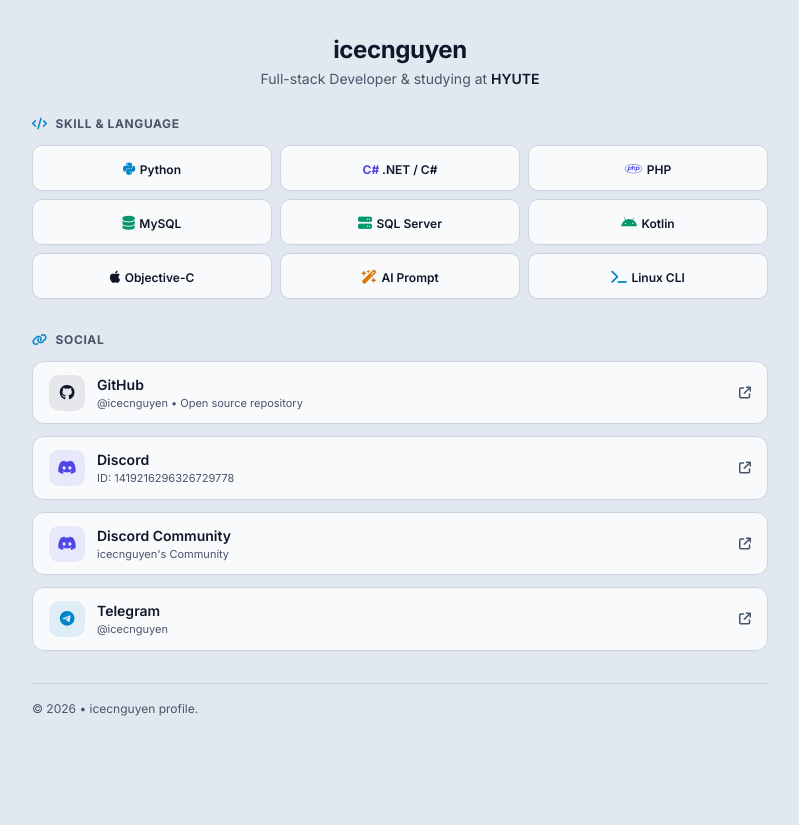
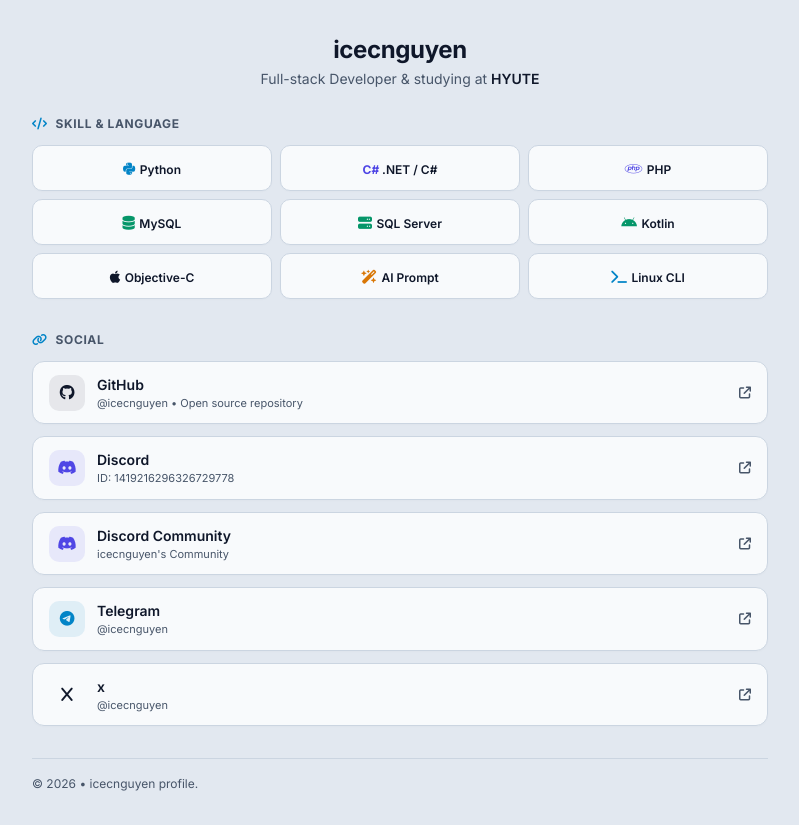
Before and after one commit to icecnguyen/icecnguyen, a plain HTML site: page index.html in a window 1280 px wide. Shown: the whole page, without its empty margins (240-1039 px from the left). Before the commit the page ends 800 px from the top, so only its background shows below. Drawn offline with Linux system fonts and the light colour scheme.

Commit message:
Add bio link section to index.html

```diff
--- a/index.html
+++ b/index.html
@@ -153,6 +153,22 @@
           </div>
           <i class="fa-solid fa-arrow-up-right-from-square text-xs text-muted group-hover:text-blue transition-colors"></i>
         </a>
+        <a href="https://x.com/icecnguyen" target="_blank" rel="noopener" class="bio-link group">
+          <div class="flex items-center gap-3">
+            <div class="icon-avatar bg-black-subtle">
+              <i class="fa-brands fa-x text-black"></i>
+            </div>
+            <div class="text-left">
+              <div class="font-semibold text-sm text-main group-hover:text-blue transition-colors">
+                x
+              </div>
+              <div class="text-2xs text-muted">
+                @icecnguyen
+              </div>
+            </div>
+          </div>
+          <i class="fa-solid fa-arrow-up-right-from-square text-xs text-muted group-hover:text-blue transition-colors"></i>
+        </a>
       </div>
     </div>
     <footer class="text-xs text-muted mt-8 pt-4 border-t border-subtle">
```
